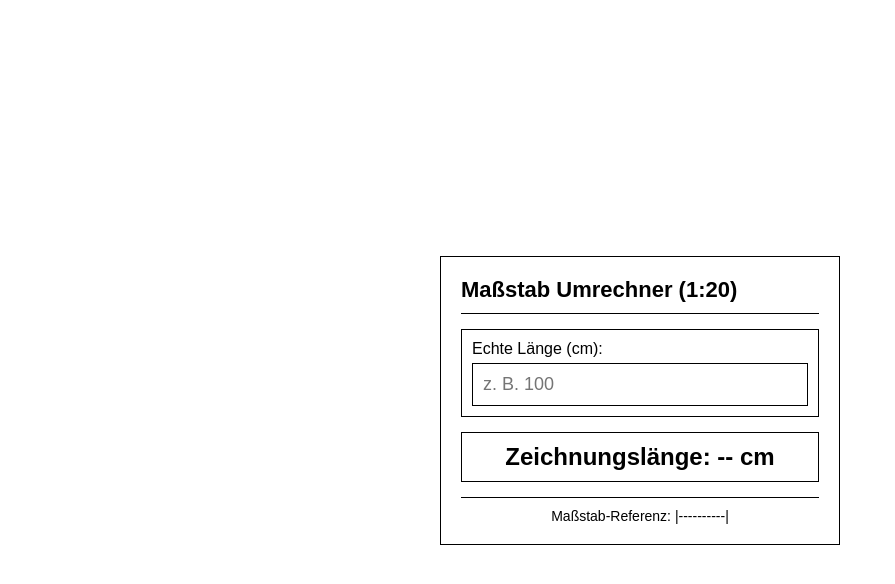
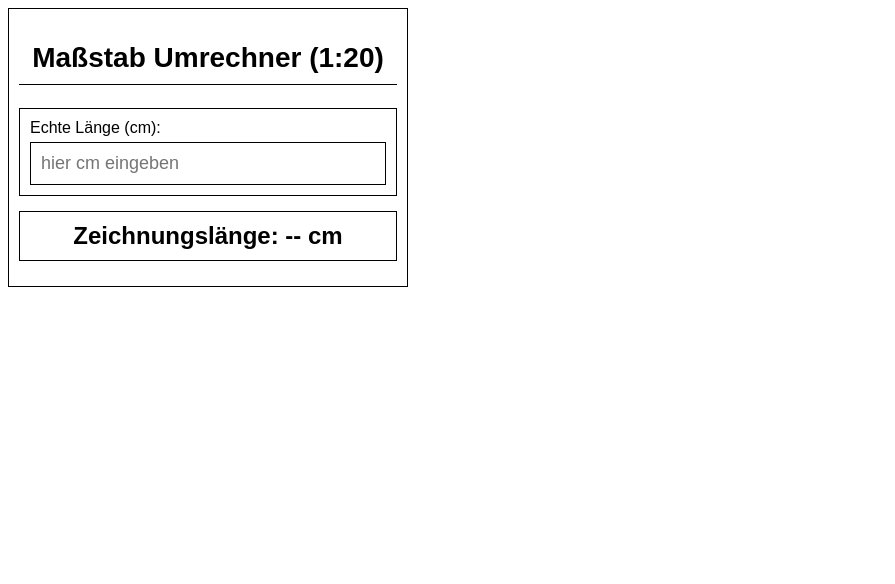
Before and after one commit to Boomstick138/circle-clock, a plain HTML site: page scale_1_to_20_calculator.html in a window 1280 px wide. Shown: the whole page, without its empty margins (0-895 px from the left). Drawn offline with Linux system fonts and the light colour scheme.

Commit message:
Update scale_1_to_20_calculator.html

```diff
--- a/scale_1_to_20_calculator.html
+++ b/scale_1_to_20_calculator.html
@@ -1,27 +1,24 @@
-<html lang="de">
+<!DOCTYPE html>
+<html>
 <head>
-  <meta charset="UTF-8">
   <title>Maßstab Umrechner</title>
   <style>
     body {
       background: #fff;
       color: #000;
       font-family: Arial, sans-serif;
-      display: flex;
-      justify-content: center;
-      align-items: center;
-      height: 100vh;
-      margin: 0;
+      height: 100px;
+      margin: 5;
     }
     .container {
       width: 400px;
       border: 1px solid #000;
-      padding: 20px;
+      padding: 10px;
       box-sizing: border-box;
     }
     h2 {
-      margin: 0 0 15px 0;
-      font-size: 22px;
+      text-align: center;
+      font-size: 28px;
       border-bottom: 1px solid #000;
       padding-bottom: 10px;
     }
@@ -61,13 +58,10 @@
     <h2>Maßstab Umrechner (1:20)</h2>
     <div class="section">
       <label for="real">Echte Länge (cm):</label>
-      <input type="number" id="real" placeholder="z. B. 100">
+      <input type="number" id="real" placeholder="hier cm eingeben">
     </div>
     <div class="section">
       <div class="result" id="output">Zeichnungslänge: -- cm</div>
-    </div>
-    <div class="scale-reference">
-      Maßstab-Referenz: |----------|
     </div>
   </div>
   <script>
```
